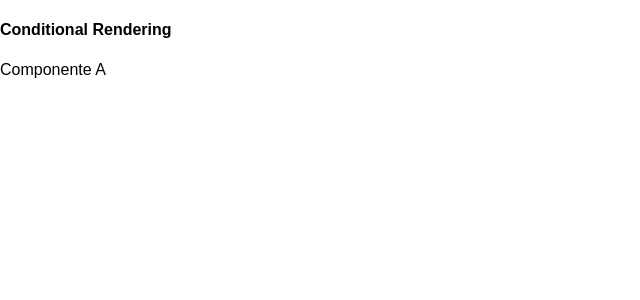
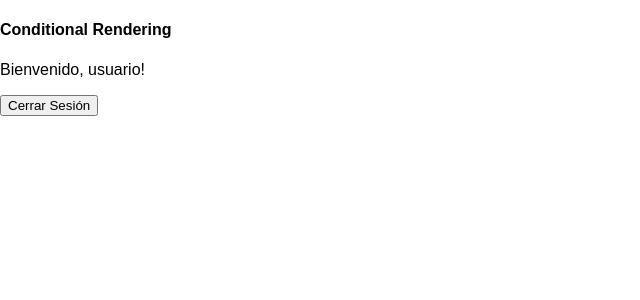
Before and after one commit to misan7/udemy-react, a React (Create React App) app: page / in a window 1280 px wide. Shown: the top 300 px of the page, without its empty margins (0-640 px from the left). Built offline with nearby package versions, Linux system fonts and the light colour scheme.

Commit message:
Login/Logout

```diff
--- a/src/sections/conditional.js
+++ b/src/sections/conditional.js
@@ -1,30 +1,33 @@
 import React, { Component } from 'react'
 
-class ComponenteA extends Component {
+class LoginButton extends Component {
   render() {
-    return <p>Componente A</p>
+    return <button>Iniciar Sesión</button>
   }
 }
 
-class ComponenteB extends Component {
+class LogoutButton extends Component {
   render() {
-    return <p>Componente B</p>
+    return <div>
+      <p>Bienvenido, usuario!</p>
+      <button>Cerrar Sesión</button>
+    </div>
   }
 }
 
 export default class ConditionalSection extends Component {
   constructor() {
     super()
-    this.state = { mostrarA: true }
+    this.state = { isUserLogged: true }
   }
 
   render() {
     return (
     <div>
       <h4>Conditional Rendering</h4>
-      { this.state.mostrarA
-        ? <ComponenteA />
-        : <ComponenteB />
+      { this.state.isUserLogged
+        ? <LogoutButton />
+        : <LoginButton />
       }
       </div>
     )
```
